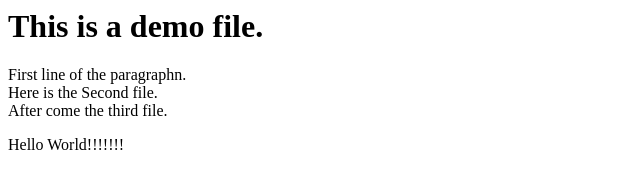
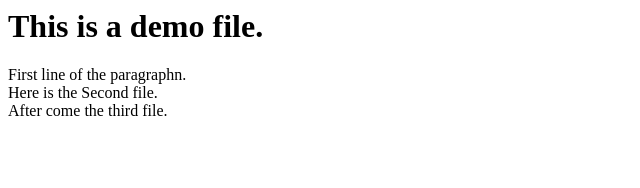
Before and after one commit to bhumigajjar0912/lacture0, a plain HTML site: page newfile.html in a window 1280 px wide. Shown: the whole page, without its empty margins (0-640 px from the left). Drawn offline with Linux system fonts and the light colour scheme.

Commit message:
Edited newfile.html

```diff
--- a/newfile.html
+++ b/newfile.html
@@ -11,6 +11,5 @@
 			Here is the Second file.<br>
 			After come the third file.<br>
 		</p>
-		Hello World!!!!!!!
 	</body>
 </html>
```
